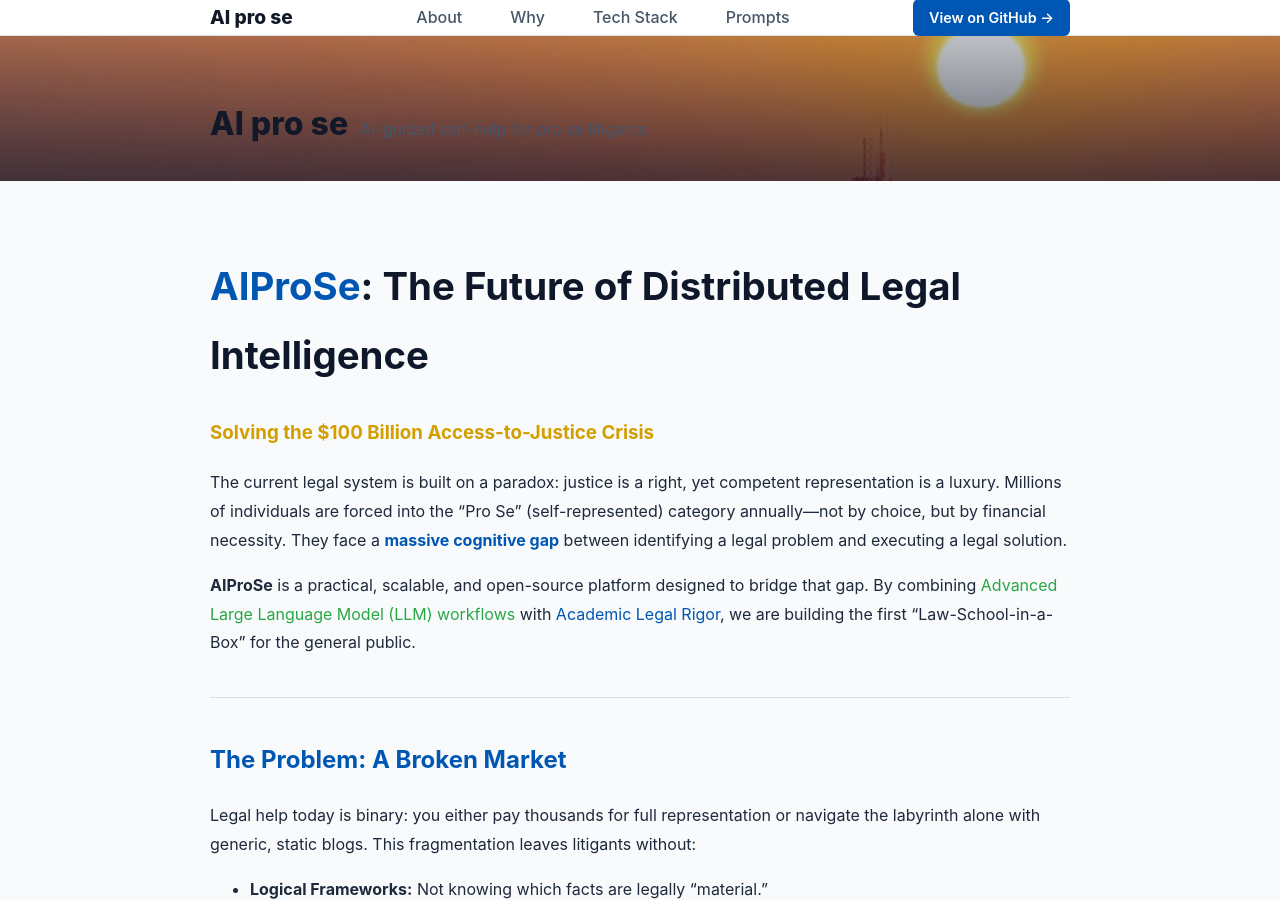
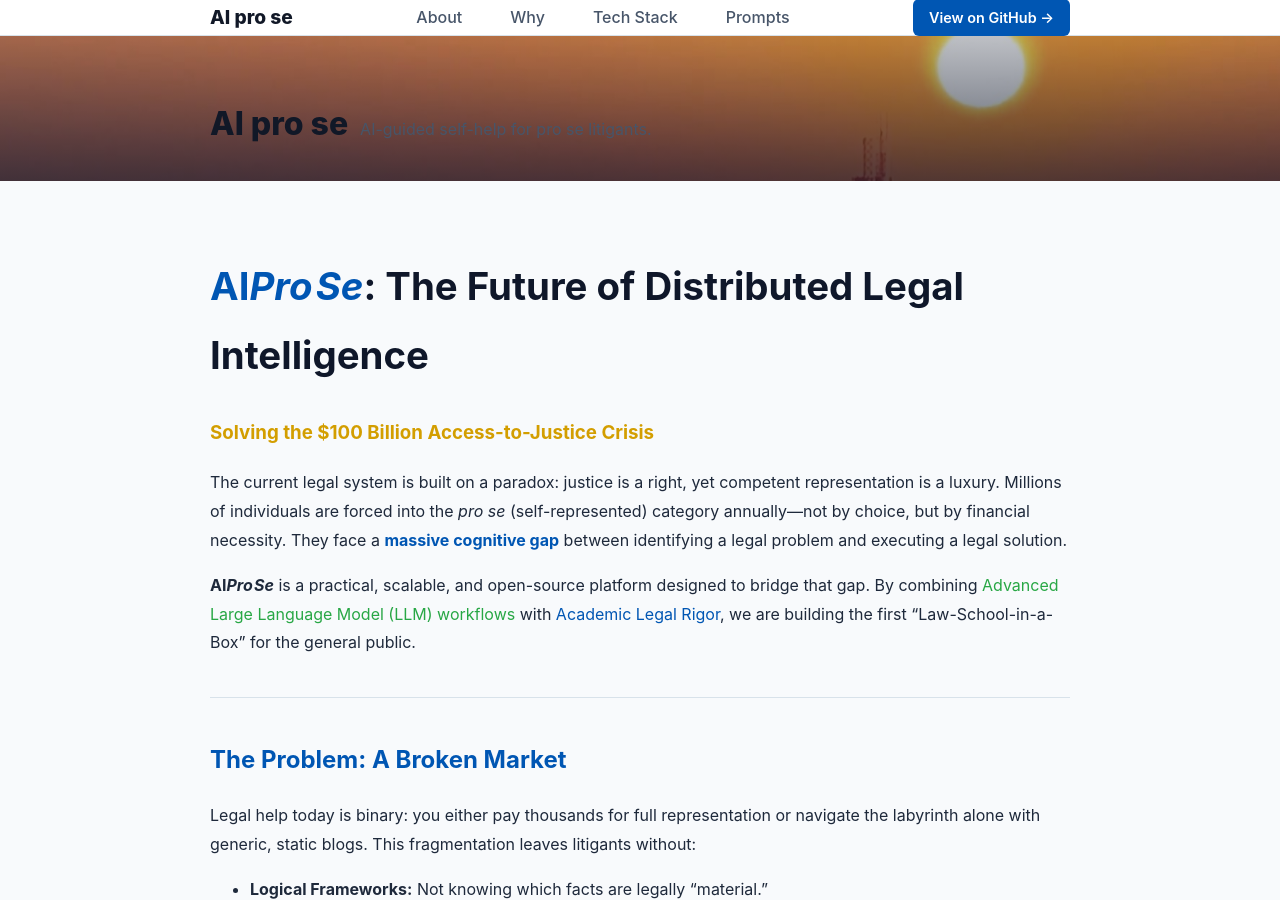
Before and after one commit to kasosterbuhr/kaso.law, a Jekyll site: the page built from index.md, in a window 1280 px wide and 900 px high. Built offline with Jekyll 4.4.1, drawn with Linux system fonts in a browser that asks for light colours; some of the changed text lies outside the part shown.

```diff
--- a/index.md
+++ b/index.md
@@ -5,13 +5,13 @@ banner_image: /assets/images/GC_sunrise.jpg
 banner_height: 181px
 ---
 
-# <span style="color:#0056b3">AIProSe</span>: The Future of Distributed Legal Intelligence
+# <span style="color:#0056b3">AI<em>Pro</em>&#8202;<em>Se</em></span>: The Future of Distributed Legal Intelligence
 
 ### <span style="color:#d39e00">Solving the $100 Billion Access-to-Justice Crisis</span>
 
-The current legal system is built on a paradox: justice is a right, yet competent representation is a luxury. Millions of individuals are forced into the "Pro Se" (self-represented) category annually—not by choice, but by financial necessity. They face a **<span style="color:#0056b3">massive cognitive gap</span>** between identifying a legal problem and executing a legal solution.
+The current legal system is built on a paradox: justice is a right, yet competent representation is a luxury. Millions of individuals are forced into the *pro se* (self-represented) category annually—not by choice, but by financial necessity. They face a **<span style="color:#0056b3">massive cognitive gap</span>** between identifying a legal problem and executing a legal solution.
 
-**AIProSe** is a practical, scalable, and open-source platform designed to bridge that gap. By combining <span style="color:#28a745">Advanced Large Language Model (LLM) workflows</span> with <span style="color:#0056b3">Academic Legal Rigor</span>, we are building the first "Law-School-in-a-Box" for the general public.
+**AI<em>Pro</em>&#8202;<em>Se</em>** is a practical, scalable, and open-source platform designed to bridge that gap. By combining <span style="color:#28a745">Advanced Large Language Model (LLM) workflows</span> with <span style="color:#0056b3">Academic Legal Rigor</span>, we are building the first "Law-School-in-a-Box" for the general public.
 
 -----
 
@@ -87,4 +87,4 @@ AIProSe will become the standard operating system for the unrepresented. We are
 
 -----
 
-**<span style="color:#0056b3">Disclaimer</span>**: *AIProSe is a legal technology and self-help project. We are not a law firm and do not provide legal representation. Our platform is designed to provide guided reasoning and clerical assistance. All AI-generated outputs must be reviewed by a human professional.*
+**<span style="color:#0056b3">Disclaimer</span>**: *AI<em>Pro</em>&#8202;<em>Se</em> is a legal technology and self-help project. We are not a law firm and do not provide legal representation. Our platform is designed to provide guided reasoning and clerical assistance. All AI-generated outputs must be reviewed by a human professional.*
```
Also changed, not shown: about.md (+4 -4 lines), prompts.md (+1 -1 lines).
